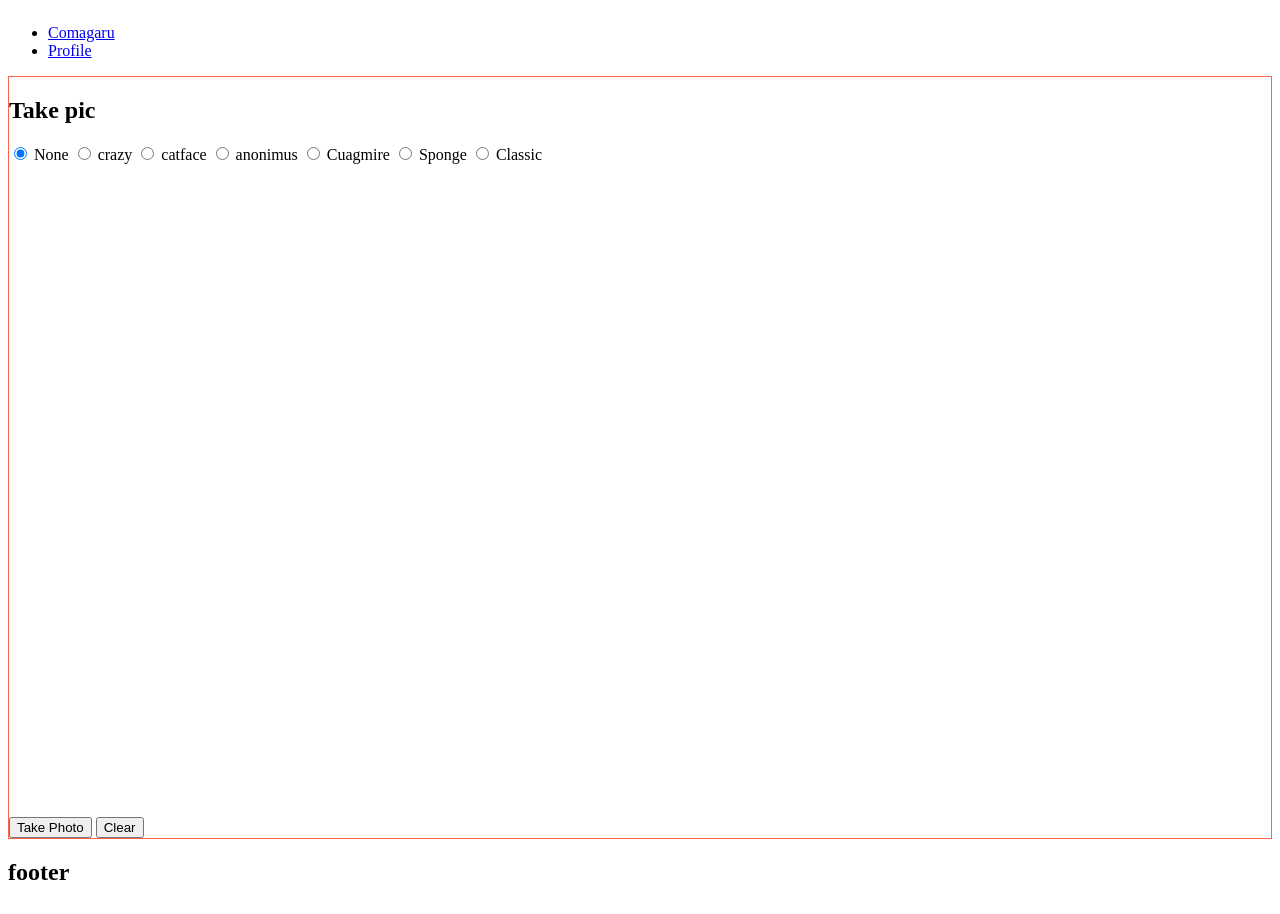
After one commit to mozn-lz/camagru, a PHP site: page /camagru/sandbox/index.html in a window 1280 px wide. The commit adds this page. Run offline with PHP 8.4, Linux system fonts and the light colour scheme.

Commit message:
testing overlay

```diff
--- a/frame/tail.php
+++ b/frame/tail.php
@@ -1,5 +1,5 @@
-<script src="style/masterjs.js"></script>
-<script src="../style/masterjs.js"></script>
+<!-- <script src="style/masterjs.js"></script> -->
+<!-- <script src="../style/masterjs.js"></script> -->
 </body>
 <?php
 // $_SESSION['type'] = '';
--- /dev/null
+++ b/sandbox/index.html
@@ -0,0 +1,59 @@
+<!DOCTYPE html>
+<html lang="en">
+<head>
+	<meta charset="UTF-8">
+	<meta name="viewport" content="width=device-width, initial-scale=1.0">
+	<meta http-equiv="X-UA-Compatible" content="ie=edge">
+	<link rel="stylesheet" href="mastercss.css">
+	<title>Document</title>
+</head>
+<body>
+	<section class="shadow-lg p-3 mb-5 bg-white " id="header">
+		<ul class="nav nav-pills">
+			<li role="presentation" class="active"><a href="index.php">Comagaru</a></li>
+			<li role="presentation"><a href="profile.php">Profile</a></li>
+		</ul>
+	</section>
+
+	<section class="shadow-lg p-3 mb-5 bg-white " id="main">
+		<h2>Take pic</h2>
+		<div class="top-container">
+			<!-- <div>
+				<button>None</button>
+				<button>crazy</button>
+				<button>catface</button>
+				<button>anonimus</button>
+				<button>Cuagmire</button>
+				<button>Sponge</button>
+				<button>Classic</button>
+			</div> -->
+			<div>
+				<input type="radio" name="overlay" value="" id="none" checked="checkedNone"> None
+				<input type="radio" name="overlay" value="https://dumielauxepices.net/sites/default/files/catwoman-clipart-face-883550-3607898.png" id="crazy"> crazy
+				<input type="radio" name="overlay" value="http://shopforclipart.com/images/funny-face-clipart/20.jpg" id="catface"> catface
+				<input type="radio" name="overlay" value="http://www.transparentpng.com/thumb/anonymous-mask/face-mask-funny-fear-nickname-face-anonymous-mask-png-images--15.png" id="anonimus"> anonimus
+				<input type="radio" name="overlay" value="https://encrypted-tbn0.gstatic.com/images?q=tbn:ANd9GcRbZ-iwDmJ742m1J2SudaOQJ7qbCLdEruSfTQYoZOPVf6yR8y_Z4Q" id="Cuagmire"> Cuagmire
+				<input type="radio" name="overlay" value="https://png.pngtree.com/element_pic/16/12/01/5b3008293536496b29c22ef56c3c9e92.jpg" id="Sponge"> Sponge
+				<input type="radio" name="overlay" value="https://www.clipartmax.com/png/middle/18-187369_face-glasses-clipart-funny-face-icon-png.png" id="Classic"> Classic
+			</div>
+			<img id="tmpImg" src="" alt="" srcset="">
+			<div id="vid_div">
+				<!-- <img id="image" src="#" alt="image load error"> -->
+				<video id="video">Stream broken...</video>
+			</div>
+			<button id="photo-button" class="btn btn-dark">Take Photo</button>
+			<button id="clear-button">Clear</button>
+			<canvas id="canvas"></canvas>
+		</div>
+		<div class="bottom-container">
+			<div id="photos"></div>
+		</div>
+	</section>
+
+	<section class="shadow-lg p-3 mb-5 bg-white " id="footer">
+		<h2>footer</h2>
+	</section>
+	<script src="./take_pic.js"></script>
+	<script src="./overlay.js"></script>
+</body>
+</html>
--- /dev/null
+++ b/sandbox/mastercss.css
@@ -0,0 +1,22 @@
+body {
+	align-content: center;
+}
+#main {
+	border: 1px;
+	border-style: solid;
+	border-color: tomato;
+}
+#tmpImg {
+	width: 200px;
+}
+
+#canvas {
+	display: none;
+}
+#vid_div #video {
+	width: 100%;
+}
+
+#vid_div #image {
+	float: left;
+}
--- /dev/null
+++ b/sandbox/overlay.js
@@ -0,0 +1,39 @@
+var none		= document.getElementById('none');
+var crazy		= document.getElementById('crazy');
+var catface		= document.getElementById('catface');
+var anonimus	= document.getElementById('anonimus');
+var cuagmire	= document.getElementById('Cuagmire');
+var sponge		= document.getElementById('Sponge');
+var classic		= document.getElementById('Classic');
+
+// var img = document.getElementById('tmpImg');
+var img = document.getElementById('video');
+
+none.addEventListener('change', function (e) {
+	console.log("None");
+	img.src=none.value;
+}, false);
+crazy.addEventListener('change', function (e) {
+	console.log("crazy");
+	img.src=crazy.value;
+}, false);
+catface.addEventListener('change', function (e) {
+	console.log("catface");
+	img.src=catface.value;
+}, false);
+anonimus.addEventListener('change', function (e) {
+	console.log("anonimus");
+	img.src=anonimus.value;
+}, false);
+cuagmire.addEventListener('change', function (e) {
+	console.log("Cuagmire");
+	img.src=cuagmire.value;
+}, false);
+sponge.addEventListener('change', function (e) {
+	console.log("Sponge");
+	img.src=sponge.value;
+}, false);
+classic.addEventListener('change', function (e) {
+	console.log("Classic");
+	img.src=classic.value;
+}, false);
--- /dev/null
+++ b/sandbox/take_pic.js
@@ -0,0 +1,59 @@
+let width = 500,
+    height = 0,
+    filter = 'none',
+    streaming = false;
+
+const video = document.getElementById('video');
+const canvas = document.getElementById('canvas');
+const photos = document.getElementById('photos');
+const photoButton = document.getElementById('photo-button');
+const clearButton = document.getElementById('clear-button');
+const photoFiller = document.getElementById('photo-filler');
+
+navigator.mediaDevices.getUserMedia({video: true, audio: false})
+.then(function(stream) {
+    // Link to video source
+    video.srcObject = stream;
+    // Play video
+    video.play();
+})
+.catch(function (err) {
+    console.log(`Error: ${err}`);
+});
+
+// Play when ready
+video.addEventListener('canplay', function (e) {
+    if(!streaming) {
+        height = video.videoHeight / (video.videoWidth/ width);
+        video.setAttribute('width', width);
+        video.setAttribute('height', height);
+        canvas.setAttribute('width', width);
+        canvas.setAttribute('height', height);
+
+        streaming = true;
+    }
+}, false);
+// Photo button Event Listener
+photoButton.addEventListener('click', function (e) {
+    takePicture();
+    e.preventDefault();
+}, false);
+
+function takePicture() {
+    // Create Canvas
+    const context = canvas.getContext('2d');
+    if (width && height) {
+        canvas.width = width;
+        canvas.height = height;
+        // Draw image of the video on the canvas
+        context.drawImage(video, 0, 0, width, height);
+
+        // Create image from canvas
+        const imgUrl = canvas.toDataURL('image/png');
+        // Creane image element
+        const img = document.createElement('img');
+        img.setAttribute('src', imgUrl);
+        //  Add image to photos
+        photos.appendChild(img);
+    }
+}
--- a/style/mastercss.css
+++ b/style/mastercss.css
@@ -40,6 +40,7 @@ section{
 #main{
 	height: 80%;
 	margin-top: 4%;
+	margin-bottom: 10%;
 	box-shadow: 3px 3px 6px 8px rgb(139, 139, 139);
 	padding: 2%;
 }
```
Also changed, not shown: style/masterjs.js (+7 -59 lines), style/pic_script.js (added, +64 -0 lines), take_picture.php (+5 -17 lines).
